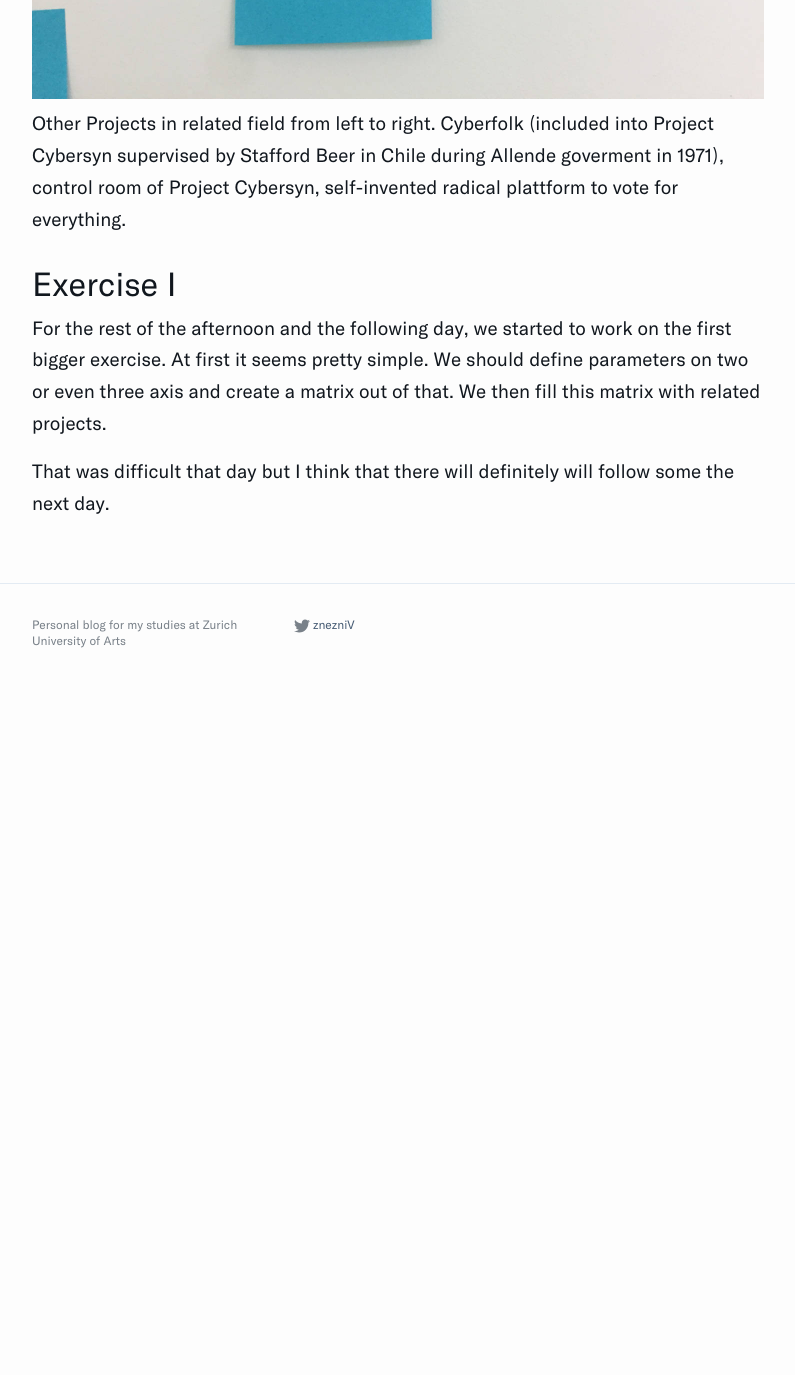
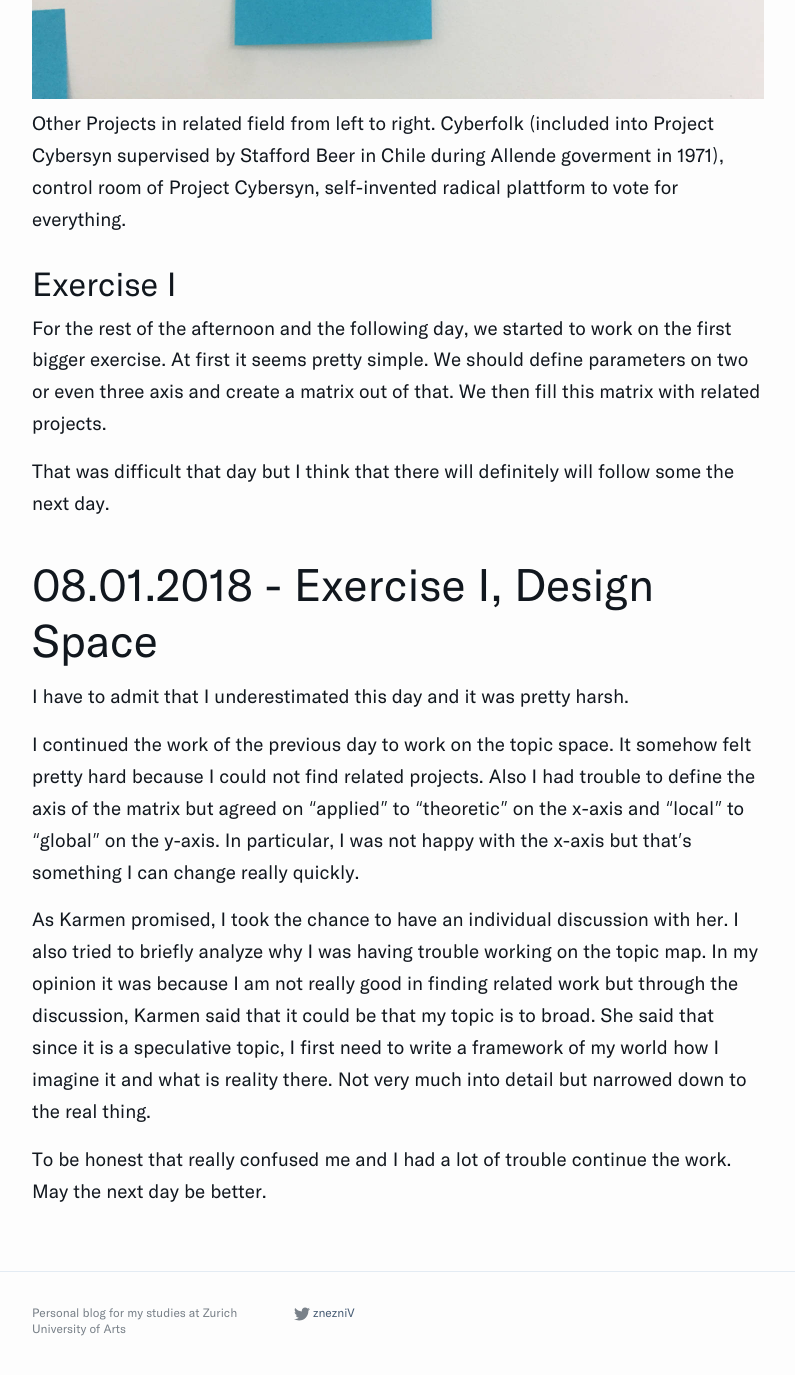
Before and after one commit to znezniV/znezniv.github.io, a Jekyll site: the page built from _posts/2019-01-07-Thesis-Seminar.md, in a window 1280 px wide and 1400 px high, scrolled down 4205 px. Shown: the top 1375 px of the window, without its empty margins (242-1037 px from the left). Built offline with Jekyll 4.4.1, drawn with Linux system fonts in a browser that asks for light colours; before the commit the page ends 4917 px from its top, so only the background shows below that; some of the changed text lies outside the part shown.

Commit message:
new post

```diff
--- a/_posts/2019-01-07-Thesis-Seminar.md
+++ b/_posts/2019-01-07-Thesis-Seminar.md
@@ -43,3 +43,12 @@ Other Projects in related field from left to right. Cyberfolk (included into Pro
 For the rest of the afternoon and the following day, we started to work on the first bigger exercise. At first it seems pretty simple. We should define parameters on two or even three axis and create a matrix out of that. We then fill this matrix with related projects.
 
 That was difficult that day but I think that there will definitely will follow some the next day.
+
+## 08.01.2018 – Exercise I, Design Space
+I have to admit that I underestimated this day and it was pretty harsh.
+
+I continued the work of the previous day to work on the topic space. It somehow felt pretty hard because I could not find related projects. Also I had trouble to define the axis of the matrix but agreed on "applied" to "theoretic" on the x-axis and "local" to "global" on the y-axis. In particular, I was not happy with the x-axis but that's something I can change really quickly.
+
+As Karmen promised, I took the chance to have an individual discussion with her. I also tried to briefly analyze why I was having trouble working on the topic map. In my opinion it was because I am not really good in finding related work but through the discussion, Karmen said that it could be that my topic is to broad. She said that since it is a speculative topic, I first need to write a framework of my world how I imagine it and what is reality there. Not very much into detail but narrowed down to the real thing.
+
+To be honest that really confused me and I had a lot of trouble continue the work. May the next day be better.
```
